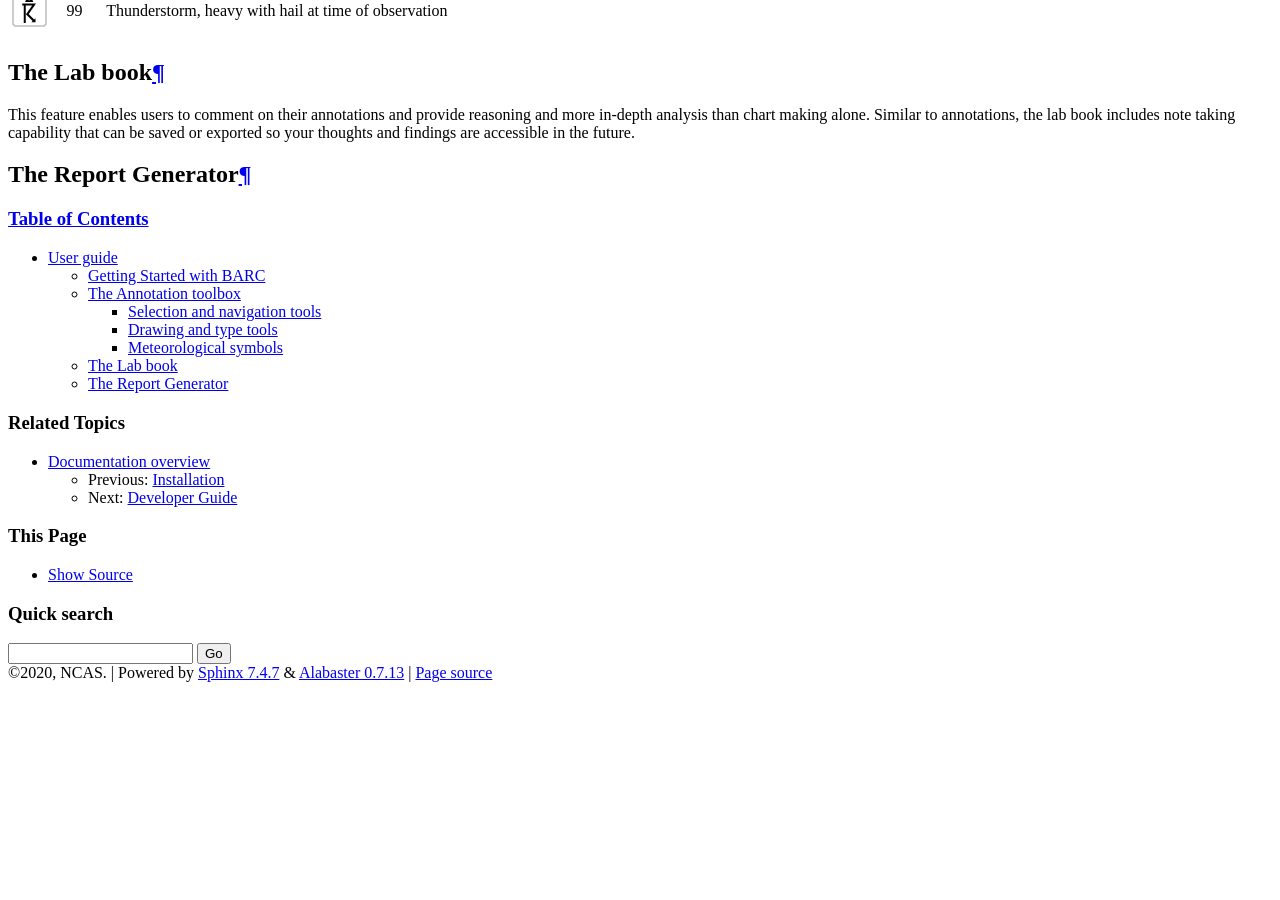
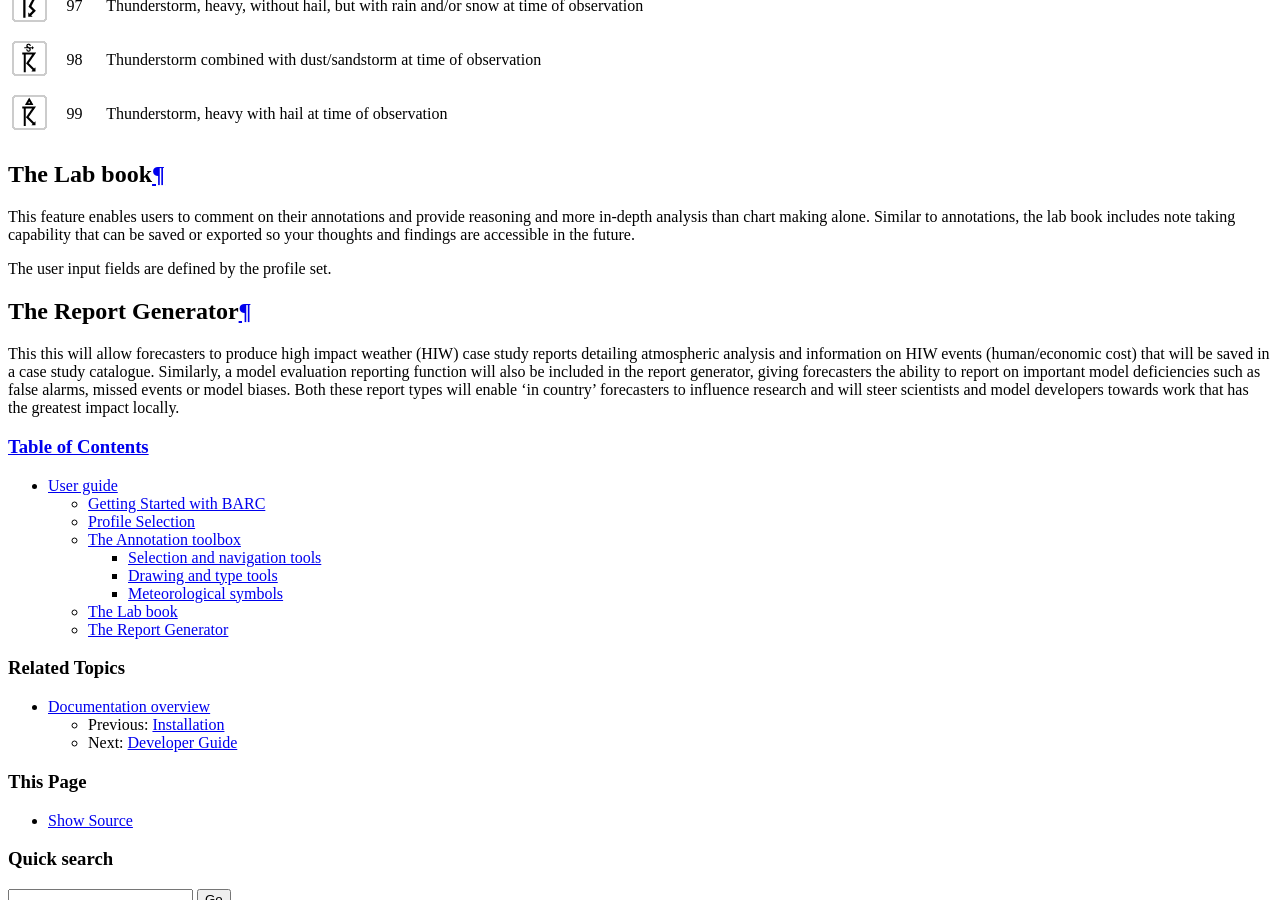
Before and after one commit to lecjlg/barc-docs, a Sphinx documentation site: the page built from docs/source/userguide.rst, in a window 1280 px wide and 900 px high, scrolled down 8361 px. Built offline with Sphinx 7.4.7, drawn with Linux system fonts in a browser that asks for light colours; before the commit the page ends 9051 px from its top, so only the background shows below that; some of the changed text lies outside the part shown.

Commit message:
added basic overview of the profile selection dropdown.

```diff
--- a/docs/source/userguide.rst
+++ b/docs/source/userguide.rst
@@ -35,6 +35,11 @@ The report generator provides the capability to generate case studies and model
 
 
 To open the BARC use the chart icon (left) and BARC will appear in a pop out window on the right side of the browser.
+
+Profile Selection
+~~~~~~~~~~~~~~~~~
+
+The profile selection dropdown will allow you to select from three different workflows. Model Evaluation, Case study and Data analysis. This selection will determine what user input boxes appear at the bottom of the toolbar in the labbook section of BARC
 
 The Annotation toolbox
 ~~~~~~~~~~~~~~~~~~~~~~
@@ -719,5 +724,9 @@ The Lab book
 
 This feature enables users to comment on their annotations and provide reasoning and more in-depth analysis than chart making alone. Similar to annotations, the lab book includes note taking capability that can be saved or exported so your thoughts and findings are accessible in the future.
 
+The user input fields are defined by the profile set.
+
 The Report Generator
 ~~~~~~~~~~~~~~~~~~~~
+
+This this will allow forecasters to produce high impact weather (HIW) case study reports detailing atmospheric analysis and information on HIW events (human/economic cost) that will be saved in a case study catalogue. Similarly, a model evaluation reporting function will also be included in the report generator, giving forecasters the ability to report on important model deficiencies such as false alarms, missed events or model biases. Both these report types will enable ‘in country’ forecasters to influence research and will steer scientists and model developers towards work that has the greatest impact locally.
```
